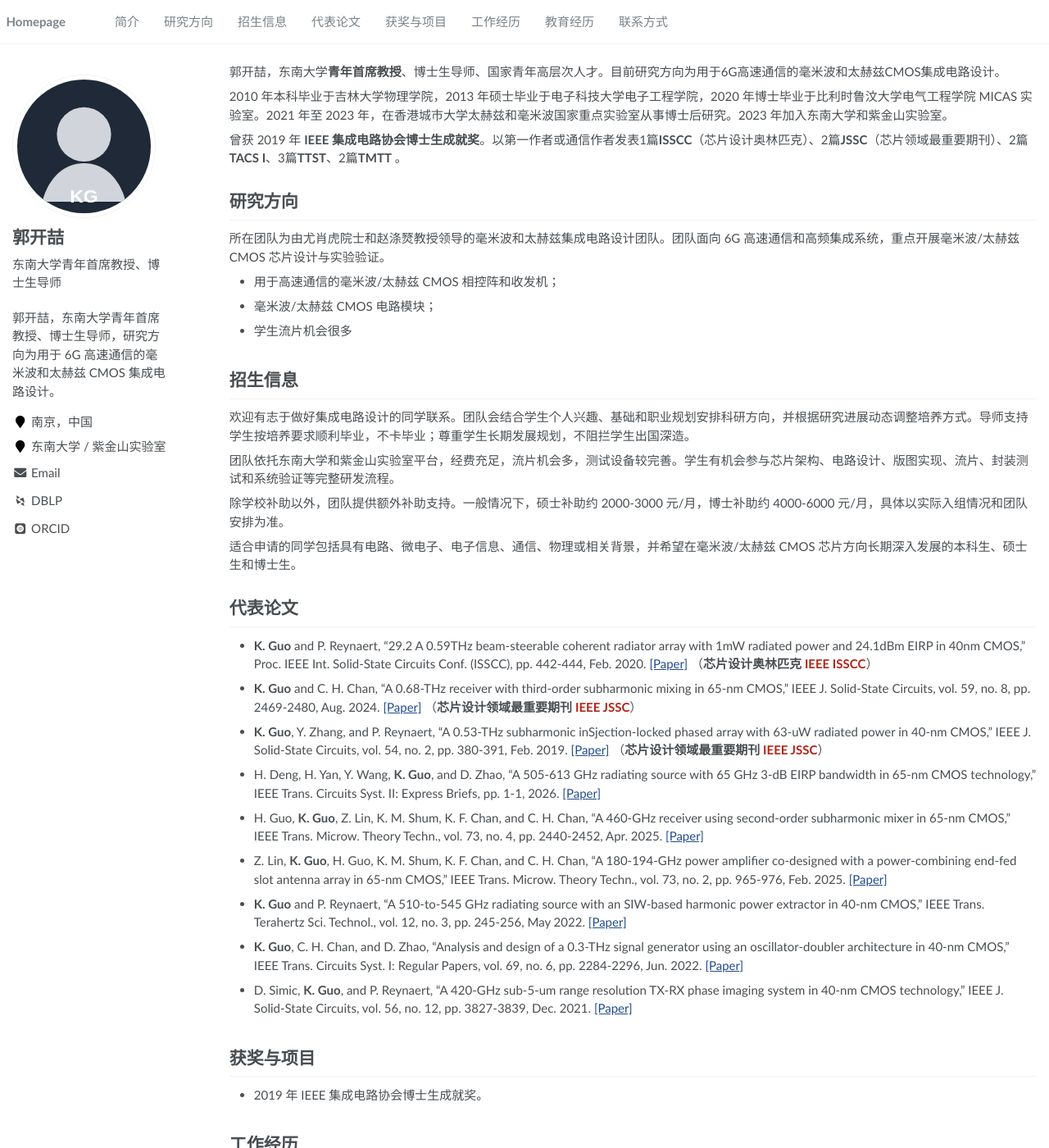
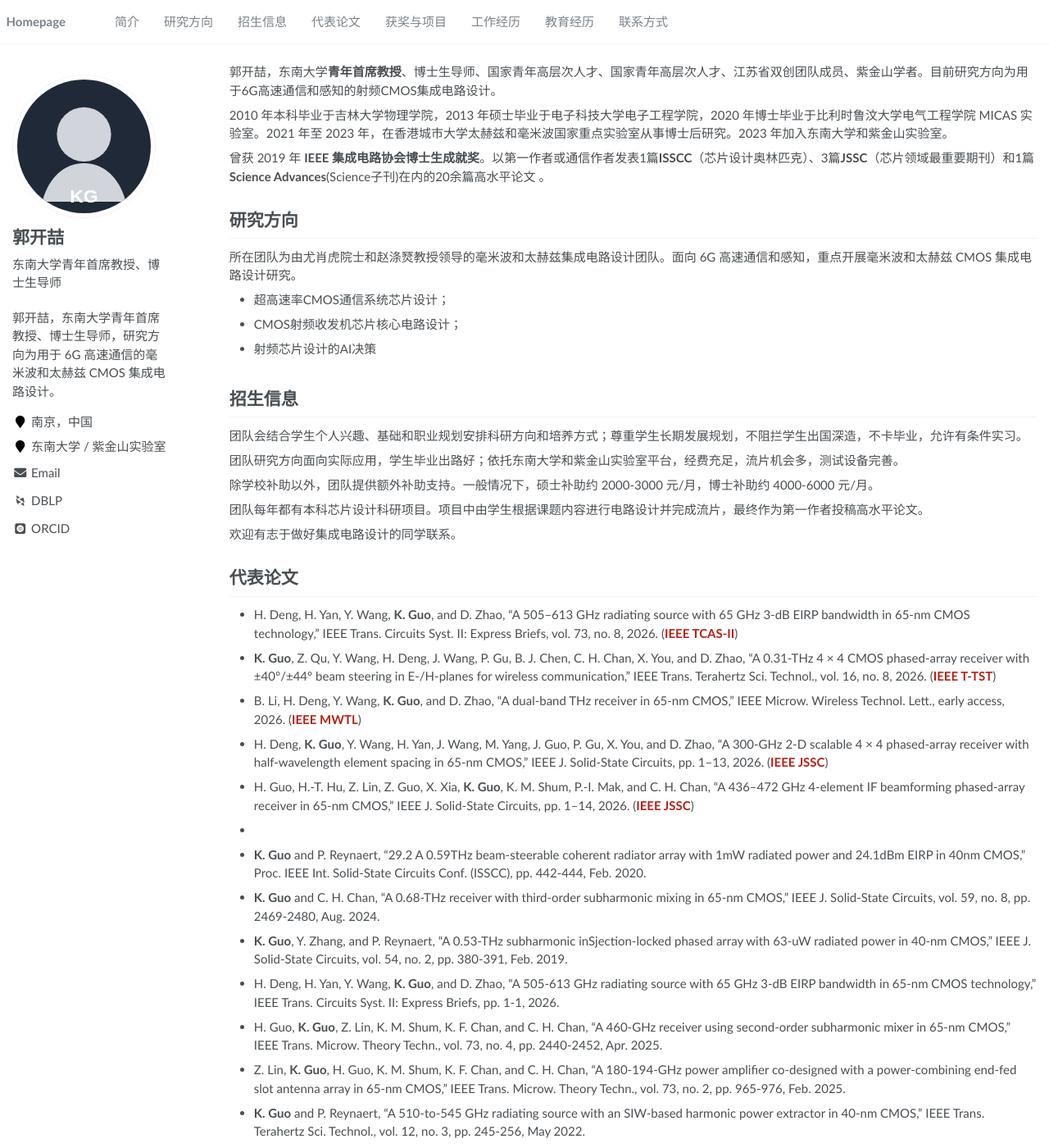
Before and after one commit to jiaruihe80-crypto/guo-lab-demo, a Jekyll site: the page built from _pages/about.md, in a window 1280 px wide and 1400 px high. Shown: the whole window at 82% size. Built offline with Jekyll 4.4.1, drawn with Linux system fonts in a browser that asks for light colours; some web fonts are replaced; some of the changed text lies outside the part shown.

Commit message:
Update about.md
0827

```diff
--- a/_pages/about.md
+++ b/_pages/about.md
@@ -10,68 +10,83 @@ redirect_from:
 
 <span class='anchor' id='about-me'></span>
 
-郭开喆，东南大学**青年首席教授**、博士生导师、国家青年高层次人才。目前研究方向为用于6G高速通信的毫米波和太赫兹CMOS集成电路设计。
+郭开喆，东南大学**青年首席教授**、博士生导师、国家青年高层次人才、国家青年高层次人才、江苏省双创团队成员、紫金山学者。目前研究方向为用于6G高速通信和感知的射频CMOS集成电路设计。
 
 2010 年本科毕业于吉林大学物理学院，2013 年硕士毕业于电子科技大学电子工程学院，2020 年博士毕业于比利时鲁汶大学电气工程学院 MICAS 实验室。2021 年至 2023 年，在香港城市大学太赫兹和毫米波国家重点实验室从事博士后研究。2023 年加入东南大学和紫金山实验室。
 
-曾获 2019 年 **IEEE 集成电路协会博士生成就奖**。以第一作者或通信作者发表1篇**ISSCC**（芯片设计奥林匹克）、2篇**JSSC**（芯片领域最重要期刊）、2篇**TACS I**、3篇**TTST**、2篇**TMTT** 。
+曾获 2019 年 **IEEE 集成电路协会博士生成就奖**。以第一作者或通信作者发表1篇**ISSCC**（芯片设计奥林匹克）、3篇**JSSC**（芯片领域最重要期刊）和1篇**Science Advances**(Science子刊)在内的20余篇高水平论文 。
 
 <span class='anchor' id='research'></span>
 
 # 研究方向
 
-所在团队为由尤肖虎院士和赵涤燹教授领导的毫米波和太赫兹集成电路设计团队。团队面向 6G 高速通信和高频集成系统，重点开展毫米波/太赫兹 CMOS 芯片设计与实验验证。
+所在团队为由尤肖虎院士和赵涤燹教授领导的毫米波和太赫兹集成电路设计团队。面向 6G 高速通信和感知，重点开展毫米波和太赫兹 CMOS 集成电路设计研究。
 
-- 用于高速通信的毫米波/太赫兹 CMOS 相控阵和收发机；
-- 毫米波/太赫兹 CMOS 电路模块；
-- 学生流片机会很多
+- 超高速率CMOS通信系统芯片设计；
+- CMOS射频收发机芯片核心电路设计；
+- 射频芯片设计的AI决策
 
 <span class='anchor' id='admissions'></span>
 
 # 招生信息
 
-欢迎有志于做好集成电路设计的同学联系。团队会结合学生个人兴趣、基础和职业规划安排科研方向，并根据研究进展动态调整培养方式。导师支持学生按培养要求顺利毕业，不卡毕业；尊重学生长期发展规划，不阻拦学生出国深造。
+团队会结合学生个人兴趣、基础和职业规划安排科研方向和培养方式；尊重学生长期发展规划，不阻拦学生出国深造，不卡毕业，允许有条件实习。
 
-团队依托东南大学和紫金山实验室平台，经费充足，流片机会多，测试设备较完善。学生有机会参与芯片架构、电路设计、版图实现、流片、封装测试和系统验证等完整研发流程。
+团队研究方向面向实际应用，学生毕业出路好；依托东南大学和紫金山实验室平台，经费充足，流片机会多，测试设备完善。
 
-除学校补助以外，团队提供额外补助支持。一般情况下，硕士补助约 2000-3000 元/月，博士补助约 4000-6000 元/月，具体以实际入组情况和团队安排为准。
+除学校补助以外，团队提供额外补助支持。一般情况下，硕士补助约 2000-3000 元/月，博士补助约 4000-6000 元/月。
 
-适合申请的同学包括具有电路、微电子、电子信息、通信、物理或相关背景，并希望在毫米波/太赫兹 CMOS 芯片方向长期深入发展的本科生、硕士生和博士生。
+团队每年都有本科芯片设计科研项目。项目中由学生根据课题内容进行电路设计并完成流片，最终作为第一作者投稿高水平论文。
+
+欢迎有志于做好集成电路设计的同学联系。
 
 <span class='anchor' id='publications'></span>
 
 # 代表论文
+- H. Deng, H. Yan, Y. Wang, **K. Guo**, and D. Zhao, "A 505–613 GHz radiating source with 65 GHz 3-dB EIRP bandwidth in 65-nm CMOS technology," IEEE Trans. Circuits Syst. II: Express Briefs, vol. 73, no. 8, 2026. (<span style="color:#b42318; font-weight:700;">IEEE TCAS-II</span>)
 
-- **K. Guo** and P. Reynaert, "29.2 A 0.59THz beam-steerable coherent radiator array with 1mW radiated power and 24.1dBm EIRP in 40nm CMOS," Proc. IEEE Int. Solid-State Circuits Conf. (ISSCC), pp. 442-444, Feb. 2020. [[Paper]](https://doi.org/10.1109/ISSCC19947.2020.9063139) （**芯片设计奥林匹克** <span style="color:#b42318; font-weight:700;">IEEE ISSCC</span>）
+- **K. Guo**, Z. Qu, Y. Wang, H. Deng, J. Wang, P. Gu, B. J. Chen, C. H. Chan, X. You, and D. Zhao, "A 0.31-THz 4 × 4 CMOS phased-array receiver with ±40°/±44° beam steering in E-/H-planes for wireless communication," IEEE Trans. Terahertz Sci. Technol., vol. 16, no. 8, 2026. (<span style="color:#b42318; font-weight:700;">IEEE T-TST</span>)
 
-- **K. Guo** and C. H. Chan, "A 0.68-THz receiver with third-order subharmonic mixing in 65-nm CMOS," IEEE J. Solid-State Circuits, vol. 59, no. 8, pp. 2469-2480, Aug. 2024. [[Paper]](https://doi.org/10.1109/JSSC.2024.3371162) （**芯片设计领域最重要期刊** <span style="color:#b42318; font-weight:700;">IEEE JSSC</span>）
+- B. Li, H. Deng, Y. Wang, **K. Guo**, and D. Zhao, "A dual-band THz receiver in 65-nm CMOS," IEEE Microw. Wireless Technol. Lett., early access, 2026. (<span style="color:#b42318; font-weight:700;">IEEE MWTL</span>)
 
-- **K. Guo**, Y. Zhang, and P. Reynaert, "A 0.53-THz subharmonic inSjection-locked phased array with 63-uW radiated power in 40-nm CMOS," IEEE J. Solid-State Circuits, vol. 54, no. 2, pp. 380-391, Feb. 2019. [[Paper]](https://doi.org/10.1109/JSSC.2018.2877203) （**芯片设计领域最重要期刊** <span style="color:#b42318; font-weight:700;">IEEE JSSC</span>）
+- H. Deng, **K. Guo**, Y. Wang, H. Yan, J. Wang, M. Yang, J. Guo, P. Gu, X. You, and D. Zhao, "A 300-GHz 2-D scalable 4 × 4 phased-array receiver with half-wavelength element spacing in 65-nm CMOS," IEEE J. Solid-State Circuits, pp. 1–13, 2026. (<span style="color:#b42318; font-weight:700;">IEEE JSSC</span>)
 
-- H. Deng, H. Yan, Y. Wang, **K. Guo**, and D. Zhao, "A 505-613 GHz radiating source with 65 GHz 3-dB EIRP bandwidth in 65-nm CMOS technology," IEEE Trans. Circuits Syst. II: Express Briefs, pp. 1-1, 2026. [[Paper]](https://doi.org/10.1109/TCSII.2026.3704610)
+- H. Guo, H.-T. Hu, Z. Lin, Z. Guo, X. Xia, **K. Guo**, K. M. Shum, P.-I. Mak, and C. H. Chan, "A 436–472 GHz 4-element IF beamforming phased-array receiver in 65-nm CMOS," IEEE J. Solid-State Circuits, pp. 1–14, 2026. (<span style="color:#b42318; font-weight:700;">IEEE JSSC</span>)
+-
+- **K. Guo** and P. Reynaert, "29.2 A 0.59THz beam-steerable coherent radiator array with 1mW radiated power and 24.1dBm EIRP in 40nm CMOS," Proc. IEEE Int. Solid-State Circuits Conf. (ISSCC), pp. 442-444, Feb. 2020.
 
-- H. Guo, **K. Guo**, Z. Lin, K. M. Shum, K. F. Chan, and C. H. Chan, "A 460-GHz receiver using second-order subharmonic mixer in 65-nm CMOS," IEEE Trans. Microw. Theory Techn., vol. 73, no. 4, pp. 2440-2452, Apr. 2025. [[Paper]](https://doi.org/10.1109/TMTT.2024.3471676)
+- **K. Guo** and C. H. Chan, "A 0.68-THz receiver with third-order subharmonic mixing in 65-nm CMOS," IEEE J. Solid-State Circuits, vol. 59, no. 8, pp. 2469-2480, Aug. 2024.
 
-- Z. Lin, **K. Guo**, H. Guo, K. M. Shum, K. F. Chan, and C. H. Chan, "A 180-194-GHz power amplifier co-designed with a power-combining end-fed slot antenna array in 65-nm CMOS," IEEE Trans. Microw. Theory Techn., vol. 73, no. 2, pp. 965-976, Feb. 2025. [[Paper]](https://doi.org/10.1109/TMTT.2024.3441942)
+- **K. Guo**, Y. Zhang, and P. Reynaert, "A 0.53-THz subharmonic inSjection-locked phased array with 63-uW radiated power in 40-nm CMOS," IEEE J. Solid-State Circuits, vol. 54, no. 2, pp. 380-391, Feb. 2019.
 
-- **K. Guo** and P. Reynaert, "A 510-to-545 GHz radiating source with an SIW-based harmonic power extractor in 40-nm CMOS," IEEE Trans. Terahertz Sci. Technol., vol. 12, no. 3, pp. 245-256, May 2022. [[Paper]](https://doi.org/10.1109/TTHZ.2022.3167012)
+- H. Deng, H. Yan, Y. Wang, **K. Guo**, and D. Zhao, "A 505-613 GHz radiating source with 65 GHz 3-dB EIRP bandwidth in 65-nm CMOS technology," IEEE Trans. Circuits Syst. II: Express Briefs, pp. 1-1, 2026.
 
-- **K. Guo**, C. H. Chan, and D. Zhao, "Analysis and design of a 0.3-THz signal generator using an oscillator-doubler architecture in 40-nm CMOS," IEEE Trans. Circuits Syst. I: Regular Papers, vol. 69, no. 6, pp. 2284-2296, Jun. 2022. [[Paper]](https://doi.org/10.1109/TCSI.2022.3152050)
+- H. Guo, **K. Guo**, Z. Lin, K. M. Shum, K. F. Chan, and C. H. Chan, "A 460-GHz receiver using second-order subharmonic mixer in 65-nm CMOS," IEEE Trans. Microw. Theory Techn., vol. 73, no. 4, pp. 2440-2452, Apr. 2025.
 
-- D. Simic, **K. Guo**, and P. Reynaert, "A 420-GHz sub-5-um range resolution TX-RX phase imaging system in 40-nm CMOS technology," IEEE J. Solid-State Circuits, vol. 56, no. 12, pp. 3827-3839, Dec. 2021. [[Paper]](https://doi.org/10.1109/JSSC.2021.3111152)
+- Z. Lin, **K. Guo**, H. Guo, K. M. Shum, K. F. Chan, and C. H. Chan, "A 180-194-GHz power amplifier co-designed with a power-combining end-fed slot antenna array in 65-nm CMOS," IEEE Trans. Microw. Theory Techn., vol. 73, no. 2, pp. 965-976, Feb. 2025.
+
+- **K. Guo** and P. Reynaert, "A 510-to-545 GHz radiating source with an SIW-based harmonic power extractor in 40-nm CMOS," IEEE Trans. Terahertz Sci. Technol., vol. 12, no. 3, pp. 245-256, May 2022.
+
+- **K. Guo**, C. H. Chan, and D. Zhao, "Analysis and design of a 0.3-THz signal generator using an oscillator-doubler architecture in 40-nm CMOS," IEEE Trans. Circuits Syst. I: Regular Papers, vol. 69, no. 6, pp. 2284-2296, Jun. 2022.
+
+- D. Simic, **K. Guo**, and P. Reynaert, "A 420-GHz sub-5-um range resolution TX-RX phase imaging system in 40-nm CMOS technology," IEEE J. Solid-State Circuits, vol. 56, no. 12, pp. 3827-3839, Dec. 2021.
+
+-
 
 <span class='anchor' id='honors'></span>
 
 # 获奖与项目
 
 - 2019 年 IEEE 集成电路协会博士生成就奖。
+- 负责多项国家级省部级科研项目，总经费月1300万
 
 <span class='anchor' id='experience'></span>
 
 # 工作经历
 
+- *2013 年 - 2014 年*， 新加坡南洋理工大学，研究助理
+- *2021 年 - 2023 年*，香港城市大学太赫兹和毫米波国家重点实验室，博士后。
 - *2023 年至今*，东南大学 / 紫金山实验室，青年首席教授、博士生导师。
-- *2021 年 - 2023 年*，香港城市大学太赫兹和毫米波国家重点实验室，博士后。
 
 <span class='anchor' id='education'></span>
 
```
